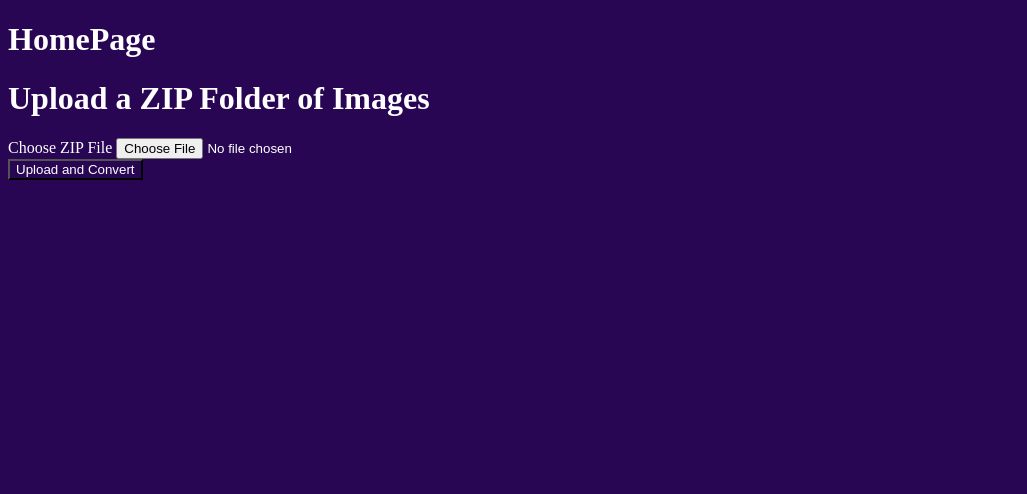
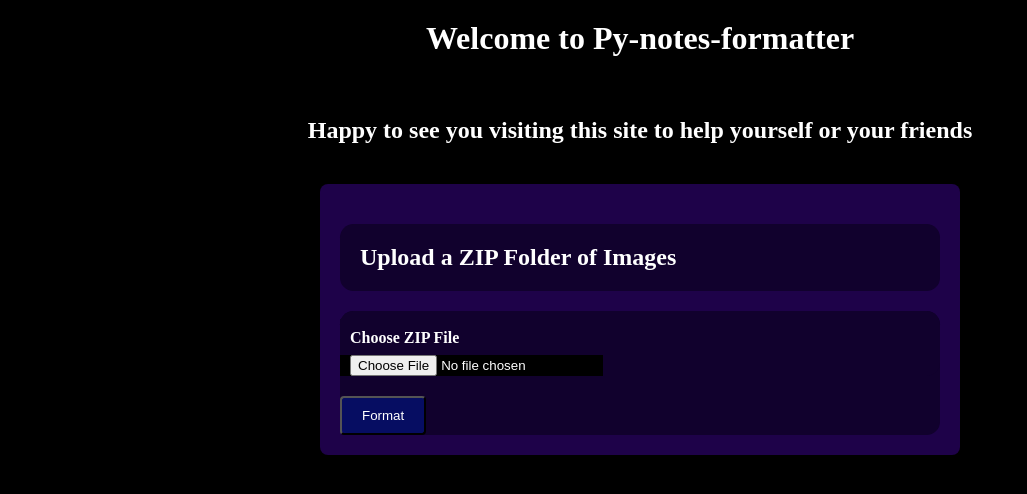
Before and after one commit to Somnathumapathi/Py-notes-formatter, a Flask app: page / in a window 1280 px wide. Shown: the top 494 px of the page, without its empty margins (0-1027 px from the left). Run offline with Flask 3, Linux system fonts and the light colour scheme.

Commit message:
ui changes

```diff
--- a/static/static.css
+++ b/static/static.css
@@ -1,4 +1,4 @@
 * {
-    background-color: rgb(41, 6, 84);
+    background-color: black;
     color: white;
 }
--- a/templates/homepage.html
+++ b/templates/homepage.html
@@ -4,20 +4,93 @@
     <meta charset="UTF-8">
     <meta name="viewport" content="width=device-width, initial-scale=1.0">
     <link rel="stylesheet" href="../static/static.css">
-    <title>Document</title>
+    <title>Py-notes-formatter</title>
+    <style>
+        body {
+            margin: 0;
+            padding: 0;
+            background-color: black;
+        }
+
+        h1 {
+            background-color: black;
+            color: white;
+            padding: 20px;
+            text-align: center;
+            margin: 0;
+        }
+
+        h2 {
+            padding: 20px;
+            background-color: rgb(17, 1, 45);
+            border-radius: 10pt;
+        }
+
+        .container {
+            max-width: 600px;
+            margin: 20px auto;
+            padding: 20px;
+            background-color: rgb(30, 2, 73);
+            border-radius: 8px;
+            box-shadow: 0 2px 4px rgba(0, 0, 0, 0.1);
+
+        }
+
+        h1 {
+            margin-top: 0;
+        }
+
+        form {
+            margin-top: 20px;
+            background-color: rgb(17, 1, 45);
+            border-radius: 10pt;
+        }
+
+        label {
+            font-weight: bold;
+            background-color: rgb(17, 1, 45);
+
+        }
+
+        input[type="file"] {
+            margin-top: 8px;
+            padding-left: 10px;
+        }
+
+        button {
+            display: block;
+            margin-top: 20px;
+            padding: 10px 20px;
+            background-color: #031273c2;
+            color: #fff;
+            border-radius: 4px;
+            cursor: pointer;
+        }
+
+        button:hover {
+            background-color: #0056b3;
+        }
+
+        .form-group {
+            background-color: rgb(17, 1, 45);
+            border-radius: 10pt;
+        }
+    </style>
 </head>
 <body>
-    <h1>HomePage</h1>
+    <h1>Welcome to Py-notes-formatter</h1>
+    <h2 style="background: black; text-align: center;">Happy to see you visiting this site to help yourself or your friends</h2>
     <div class="container">
-        <h1 class="mt-5">Upload a ZIP Folder of Images</h1>
+        <h2>Upload a ZIP Folder of Images</h2>
         <form method="post" enctype="multipart/form-data">
-            <div class="form-group">
-                <label for="file">Choose ZIP File</label>
-                <input type="file" class="form-control-file" id="file" name="file" accept=".zip">
+            <div class="form-group"><br/>
+                <label for="file" style="padding: 10px;">Choose ZIP File</label><br/>
+                <input type="file" id="file" name="file" accept=".zip">
             </div>
-            <button type="submit" class="btn btn-primary">Upload and Convert</button>
+
+            <button type="submit" style="text-align: center">Format</button>
         </form>
     </div>
-
+    <!-- <div style="bottom: 0;">By Somnath</div> -->
 </body>
 </html>
```
Also changed, not shown: templates/downloadpage.html (line endings or trailing spaces).
